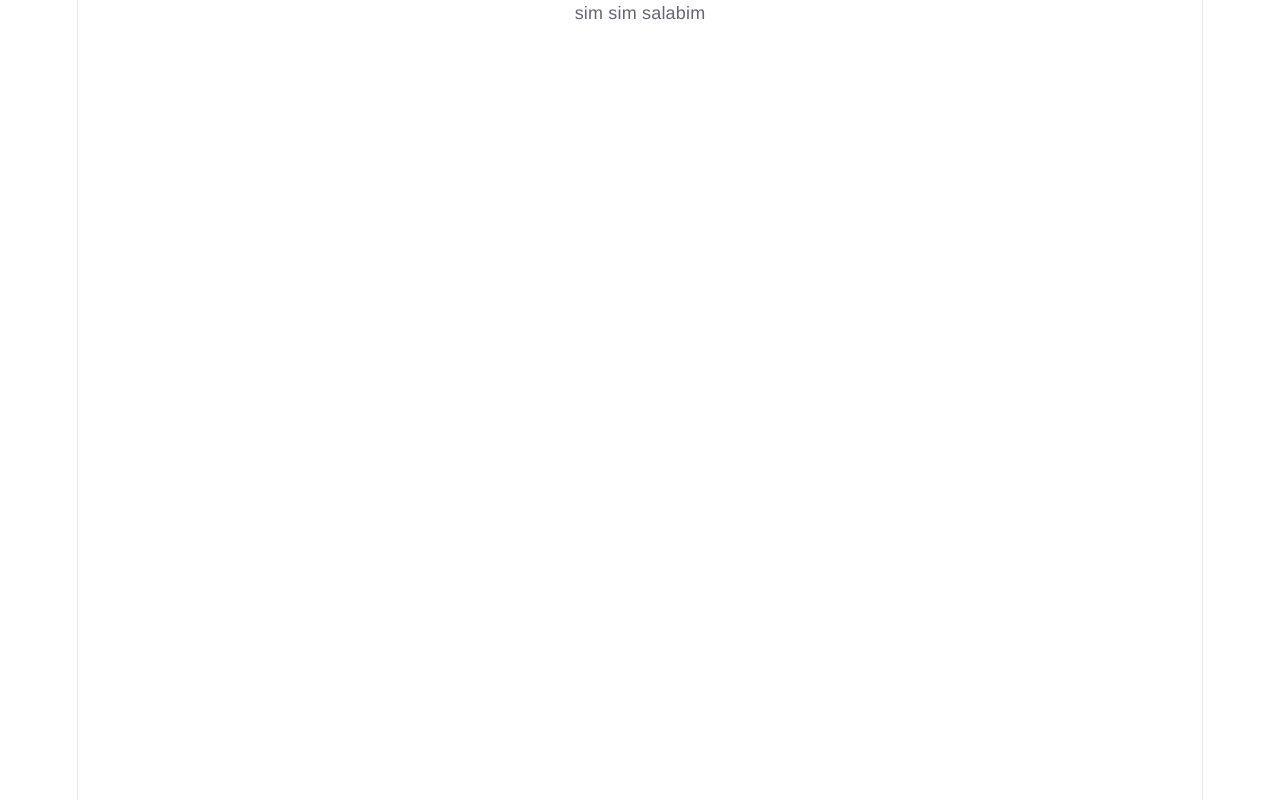
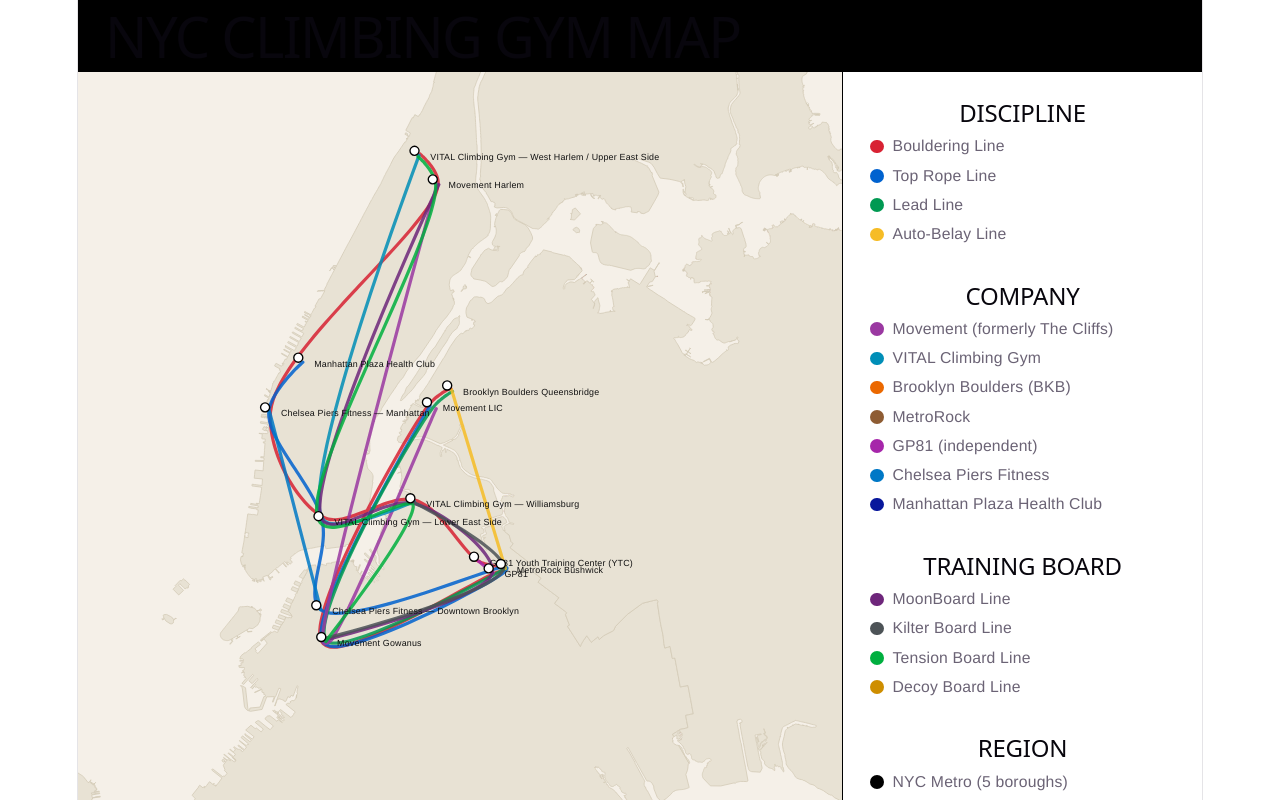
Before and after one commit to dmalary/nyc-climbing-map, a React (Vite) app in the folder nyc-climbing-map/: page / in a window 1280 px wide. Built offline with nearby package versions, Linux system fonts and the light colour scheme.

Commit message:
build: app updates

```diff
--- a/nyc-climbing-map/src/App.jsx
+++ b/nyc-climbing-map/src/App.jsx
@@ -1,12 +1,78 @@
-import { useState } from 'react'
+import { useState, useMemo } from "react";
+import * as d3 from "d3";
 
-function App() {
+import MapLiteral from "./components/MapLiteral.jsx";
+import Legend from "./components/Legend.jsx";
+
+import { buildLinePaths } from "./utilities/buildLiteralPaths.js";
+
+import gymData from "./data/nyc-climbing-gyms.json";
+import nycBoroughs from "./data/Borough_Boundaries_20260720.json";
+
+const WIDTH = 800;
+const HEIGHT = 900;
+
+export default function App() {
+  const [hoveredId, setHoveredId] = useState(null);
+
+  const projection = useMemo(
+    () =>
+      d3
+        .geoMercator()
+        .center([-73.94, 40.74])
+        .scale(140000)
+        .translate([WIDTH / 2, HEIGHT / 2]),
+    []
+  );
+
+  const pathGenerator = useMemo(() => d3.geoPath(projection), [projection]);
+
+  const stations = useMemo(
+    () =>
+      gymData.gyms.map((gym) => {
+        const [x, y] = projection([gym.coordsGeo.lng, gym.coordsGeo.lat]);
+        return { ...gym, x, y };
+      }),
+    [projection]
+  );
+
+  const hoveredGym = stations.find((s) => s.id === hoveredId) ?? null;
+
+  const linePaths = useMemo(
+    () => buildLinePaths(stations, gymData.lineSystems),
+    [stations]
+  );
 
   return (
-    <>
-      sim sim salabim
-    </>
-  )
+    <div className="w-full h-screen flex flex-col bg-black">
+      {/* Vignelli-poster title bar */}
+      <header className="h-16 flex items-center px-6 bg-black shrink-0">
+        <h1 className="text-white text-lg md:text-xl font-bold uppercase tracking-wide">
+          {gymData.meta.title}
+        </h1>
+      </header>
+
+      {/* Body: map canvas + legend sidebar */}
+      <div className="flex flex-1 min-h-0">
+        <div className="flex-1 flex items-center justify-center bg-[#f5f0e8] overflow-auto">
+          <MapLiteral
+            width={WIDTH}
+            height={HEIGHT}
+            boroughFeatures={nycBoroughs.features}
+            pathGenerator={pathGenerator}
+            stations={stations}
+            hoveredId={hoveredId}
+            onHoverStation={setHoveredId}
+            linePaths={linePaths}
+          />
+        </div>
+
+        <Legend
+          lineSystems={gymData.lineSystems}
+          description={gymData.meta.description}
+          // hoveredGym={hoveredGym}
+        />
+      </div>
+    </div>
+  );
 }
-
-export default App
```
